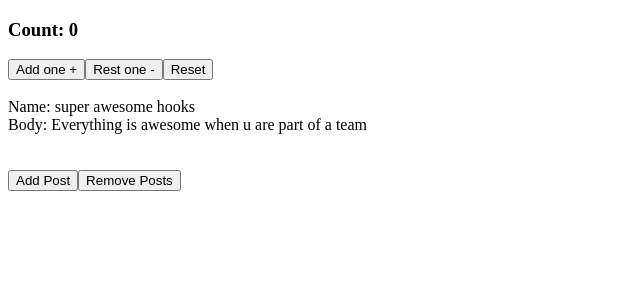
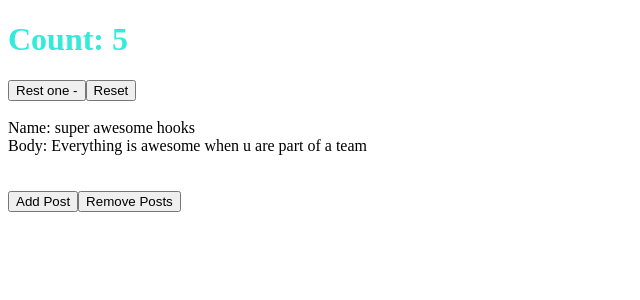
Before and after one commit to vinodkuumar/react-hooks, a React (Create React App) app: page / in a window 1280 px wide. Shown: the top 300 px of the page, without its empty margins (0-640 px from the left). Built offline with nearby package versions, Linux system fonts and the light colour scheme.

Commit message:
concept of useeffect

```diff
--- a/package.json
+++ b/package.json
@@ -6,6 +6,7 @@
     "@testing-library/jest-dom": "^5.11.4",
     "@testing-library/react": "^11.1.0",
     "@testing-library/user-event": "^12.1.10",
+    "randomcolor": "^0.5.4",
     "react": "^17.0.2",
     "react-dom": "^17.0.2",
     "react-scripts": "4.0.3",
--- a/src/App.js
+++ b/src/App.js
@@ -1,8 +1,23 @@
 import React, { useState, useEffect } from 'react';
+import randomColor from 'randomcolor';
 import Post from './post';
 
 function App({ initialCount }) {
   const [count, setCount] = useState(initialCount)
+  const [color, setColor] = useState("")
+  //componentdid mount
+  useEffect(() => {
+   const intervalId = setInterval(() => {
+      setCount(prevCount => prevCount + 1)
+    }, 1000)
+    //component will unmount
+    return (() => clearInterval(intervalId))
+  }, [])
+  // componentdidupdate
+  useEffect(() => {
+    setColor(randomColor())
+
+  }, [count])
 
   const [posts, setPosts] = useState([
     {
@@ -10,11 +25,11 @@ function App({ initialCount }) {
       body: 'Everything is awesome when u are part of a team'
     }
   ])
-  const addOne = () => {
-    setCount(prevCount => {
-      return prevCount + 1
-    })
-  }
+  // const addOne = () => {
+  //   setCount(prevCount => {
+  //     return prevCount + 1
+  //   })
+  // }
   const restOne = () => {
     setCount(prevCount => {
       return prevCount - 1
@@ -45,15 +60,14 @@ function App({ initialCount }) {
   return (
     <>
       <div>
-
-        <h3>Count: {count}</h3>
-        <button onClick={addOne}>Add one +</button>
+        <h1 style={{ color: color }}>Count: {count}</h1>
+        {/* <button onClick={addOne}>Add one +</button> */}
         <button onClick={restOne}>Rest one -</button>
         <button onClick={resetCount}>Reset</button>
       </div>
       <br />
       {posts.map((item, i) => (
-        <Post item={item} key={i}/>
+        <Post item={item} key={i} />
       ))}
       <br />
       <button onClick={addOnePost}>Add Post</button>
```
Also changed, not shown: 1 other file (tests, documents, lock files or other folders).
